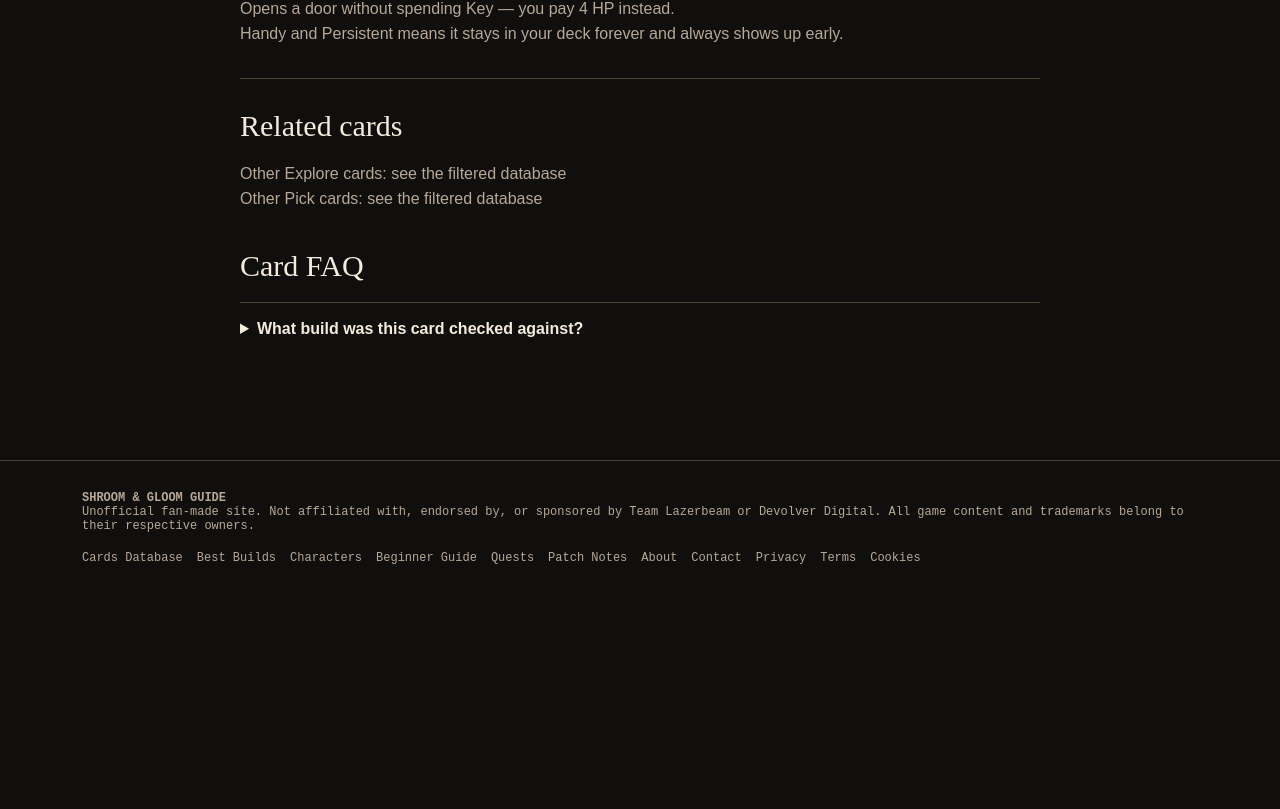
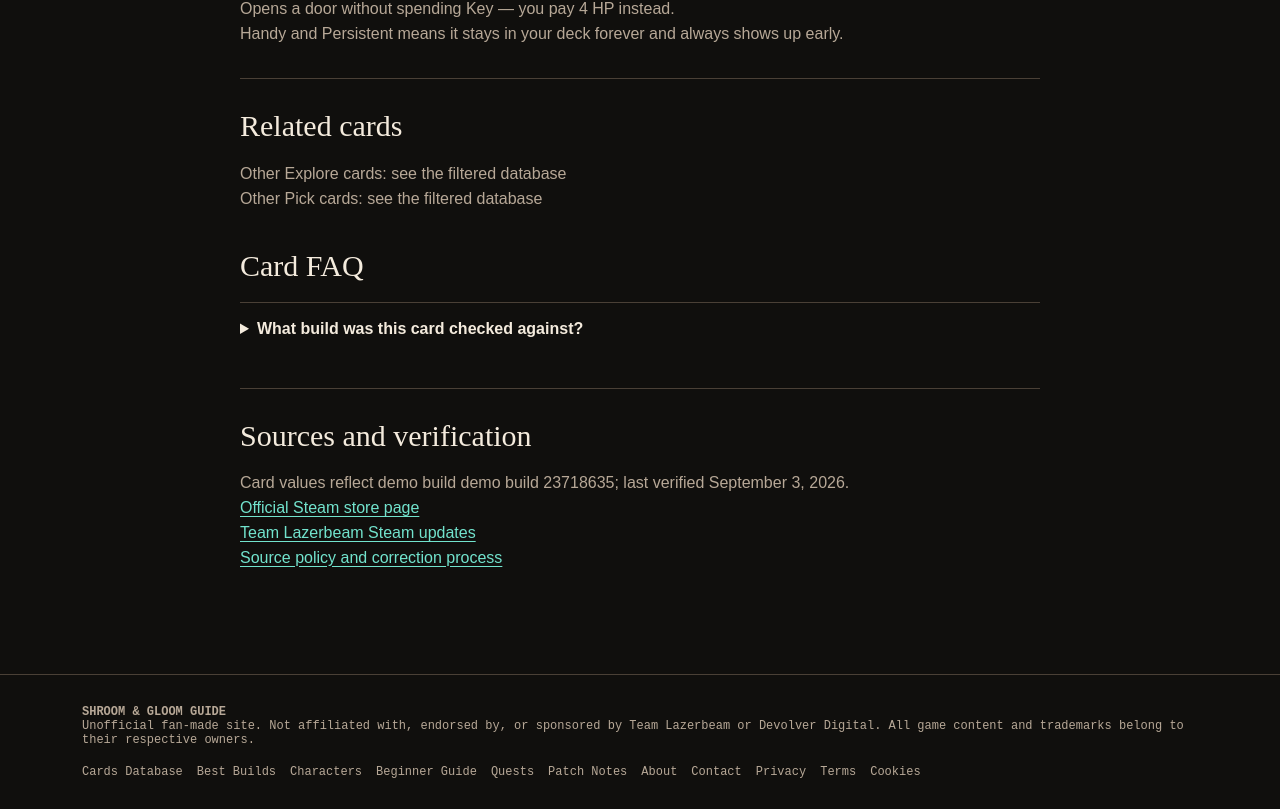
Before and after one commit to hbwang76/shroomgloom, a Next.js app: page /cards/bash/ in a window 1280 px wide. Shown: the part 704-1513 px from the top of the page. Before the commit the page ends 1299 px from the top, so only its background shows below. Built offline with nearby package versions, Linux system fonts and the light colour scheme.

Commit message:
fix: add source citations to card pages

```diff
--- a/src/app/cards/[slug]/page.tsx
+++ b/src/app/cards/[slug]/page.tsx
@@ -2,7 +2,7 @@ import type { Metadata } from 'next';
 import Link from 'next/link';
 import { Layout } from '@/components/SiteChrome';
 import { deckLabel, getCard } from '@/data/cards';
-import { EditorialByline, GuideArticleSchema } from '@/components/StructuredData';
+import { EditorialByline, GuideArticleSchema, officialSources } from '@/components/StructuredData';
 
 // OpenNext's Workers Assets binding does not upload ISR cache entries.
 // Render verified card pages in the Worker instead of requesting a missing cache file.
@@ -93,6 +93,15 @@ export default function CardDetail({ params }: { params: { slug: string } }) {
             <p>{card.updated_at_build}. The record remains verified against the demo build until re-verified against the Early Access build.</p>
           </details>
         </section>
+        <section className="sources" aria-labelledby="card-sources">
+          <h2 id="card-sources">Sources and verification</h2>
+          <p>Card values reflect demo build {card.updated_at_build}; last verified September 3, 2026.</p>
+          <ul>
+            <li><a href={officialSources[0]} target="_blank" rel="noreferrer">Official Steam store page</a></li>
+            <li><a href={officialSources[1]} target="_blank" rel="noreferrer">Team Lazerbeam Steam updates</a></li>
+            <li><Link href="/about/">Source policy and correction process</Link></li>
+          </ul>
+        </section>
       </div>
     </Layout>
   );
--- a/src/app/globals.css
+++ b/src/app/globals.css
@@ -103,6 +103,7 @@ tr:last-child td { border-bottom: 0; }
 .faq summary { cursor: pointer; color: var(--ink); font-weight: 600; }
 .sources { margin-top: 36px; padding-top: 24px; border-top: 1px solid var(--line); }
 .sources blockquote { margin: 0 0 16px; padding-left: 16px; border-left: 2px solid var(--amber); color: var(--ink); }
+.sources a { color: var(--primary); text-decoration: underline; text-underline-offset: 3px; }
 
 @media (max-width: 640px) {
   .shell { padding: 0 16px; }
--- a/src/components/GuideContent.tsx
+++ b/src/components/GuideContent.tsx
@@ -30,7 +30,7 @@ function Table({ headers, rows }: { headers: string[]; rows: string[][] }) {
 }
 
 function Sources() {
-  return <section><h2>Sources</h2><p>Retrieved 2026-09-02:</p><ul><li>Official Steam store page, app 3271280 — feature list, release date, platform.</li><li>Team Lazerbeam Steam dev log, 22 August 2026 — Early Access launch content and five launch characters.</li><li>Devolver Digital creator resources — eating, seasoning, roasting and soup mechanics.</li><li>Shroom and Gloom Fandom wiki, <em>Starter Cards</em> — the 13 starter cards with exact text and starter advice.</li><li>A build-scoped community database, scoped to demo build 23718635 — counts, glossary, characters and quests.</li></ul><p>Card values reflect demo build 23718635 and will be re-verified after Early Access launch on 10 September 2026.</p></section>;
+  return <section className="sources"><h2>Sources and verification</h2><p>Retrieved September 3, 2026. Card values reflect demo build 23718635 and will be re-verified after Early Access launch on September 10, 2026.</p><ul><li><a href="https://store.steampowered.com/app/3271280/Shroom_and_Gloom" target="_blank" rel="noreferrer">Official Steam store page</a> — feature list, release date, and platform.</li><li><a href="https://steamcommunity.com/app/3271280" target="_blank" rel="noreferrer">Team Lazerbeam Steam updates</a> — Early Access launch content and character list.</li><li>Devolver Digital creator resources — eating, seasoning, roasting, and soup mechanics.</li><li>Shroom and Gloom Fandom wiki, <em>Starter Cards</em> — the 13 starter cards with exact text and starter advice.</li><li>A build-scoped community database, scoped to demo build 23718635 — counts, glossary, characters, and quests.</li></ul></section>;
 }
 
 export function GuideContent({ section }: { section: string }) {
```
